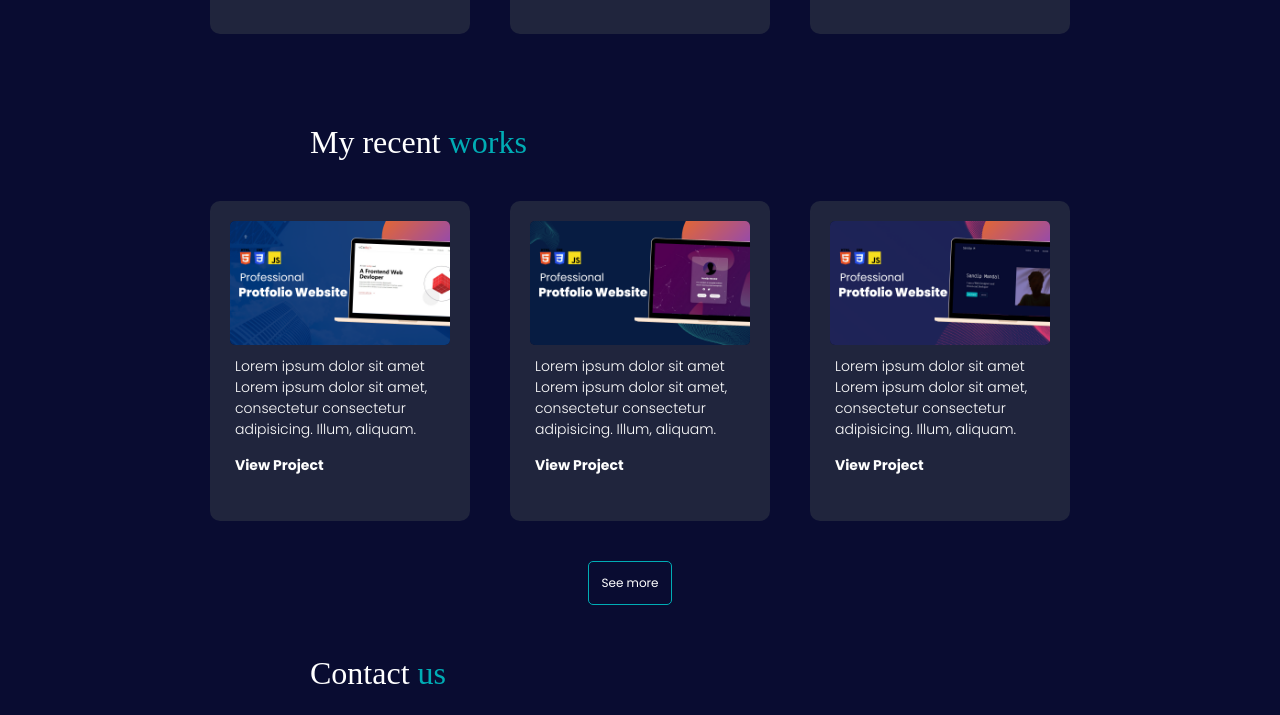
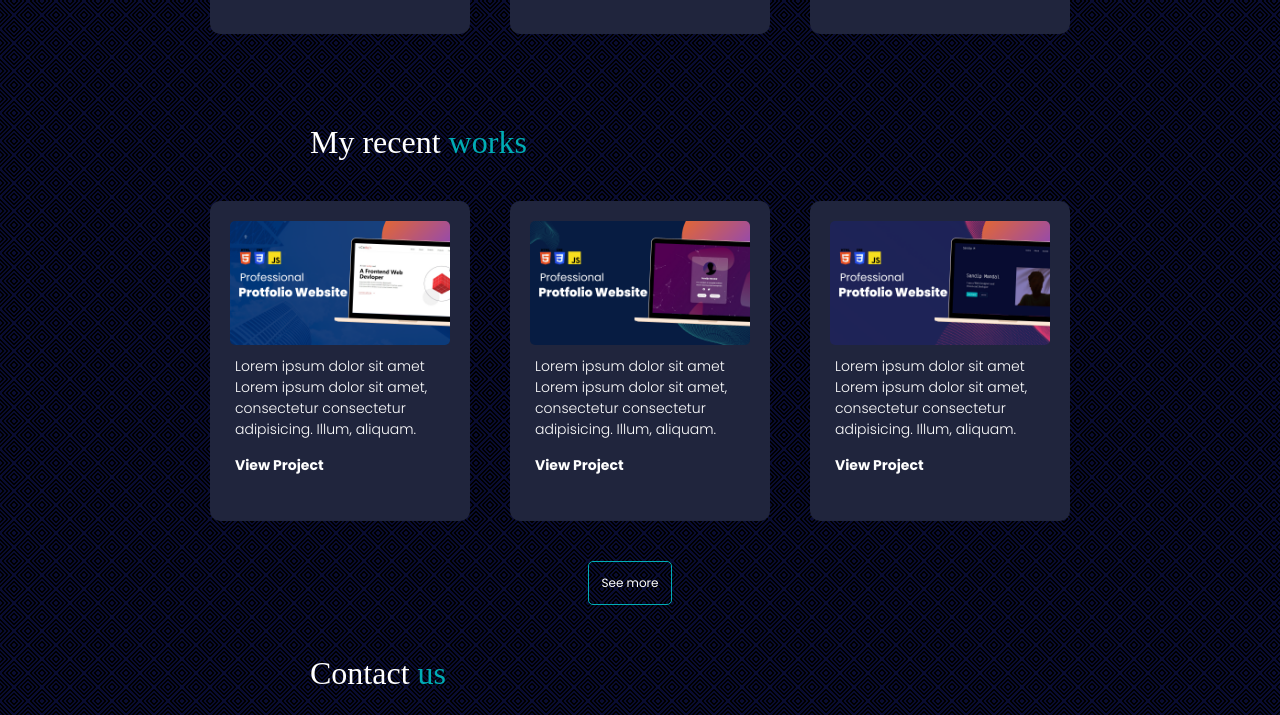
Before and after one commit to Sandipop/sandipm, a plain HTML site: page index.html in a window 1280 px wide. Shown: the part 1525-2240 px from the top of the page. Drawn offline with Linux system fonts and the light colour scheme; a web font is replaced by a local one.

Commit message:
6 backgroud change
bg changed to patern
subbtn transparent

```diff
--- a/style.css
+++ b/style.css
@@ -4,10 +4,26 @@
     /* font-family: 'Noto Serif JP', serif; */
     font-family: 'Poppins', sans-serif;
     /* font-family: 'Victor Mono', monospace; */
-    background-color: #090c31;
+    /* background-color: #090c31; */
     box-sizing: border-box;
     scroll-behavior: smooth;
 }
+html {
+    --s: 14px; /* control the size*/
+    --c1: #000000;
+    --c2: #090c31;
+
+    --_g:
+      #0000 calc(-650%/13) calc(50%/13),var(--c1) 0 calc(100%/13),
+      #0000 0 calc(150%/13),var(--c1) 0 calc(200%/13),
+      #0000 0 calc(250%/13),var(--c1) 0 calc(300%/13);
+    --_g0: repeating-linear-gradient( 45deg,var(--_g));
+    --_g1: repeating-linear-gradient(-45deg,var(--_g));
+    background:
+      var(--_g0),var(--_g0) var(--s) var(--s),
+      var(--_g1),var(--_g1) var(--s) var(--s) var(--c2);
+    background-size: calc(2*var(--s)) calc(2*var(--s));
+  }
 
 .navbar{
     padding: 30px 20%;
@@ -461,6 +477,7 @@ form input, form textarea{
 
 }
 .subbtn{
+    background-color: transparent;
     text-decoration: none;
     color: #fff;
     height: 45px;
```
